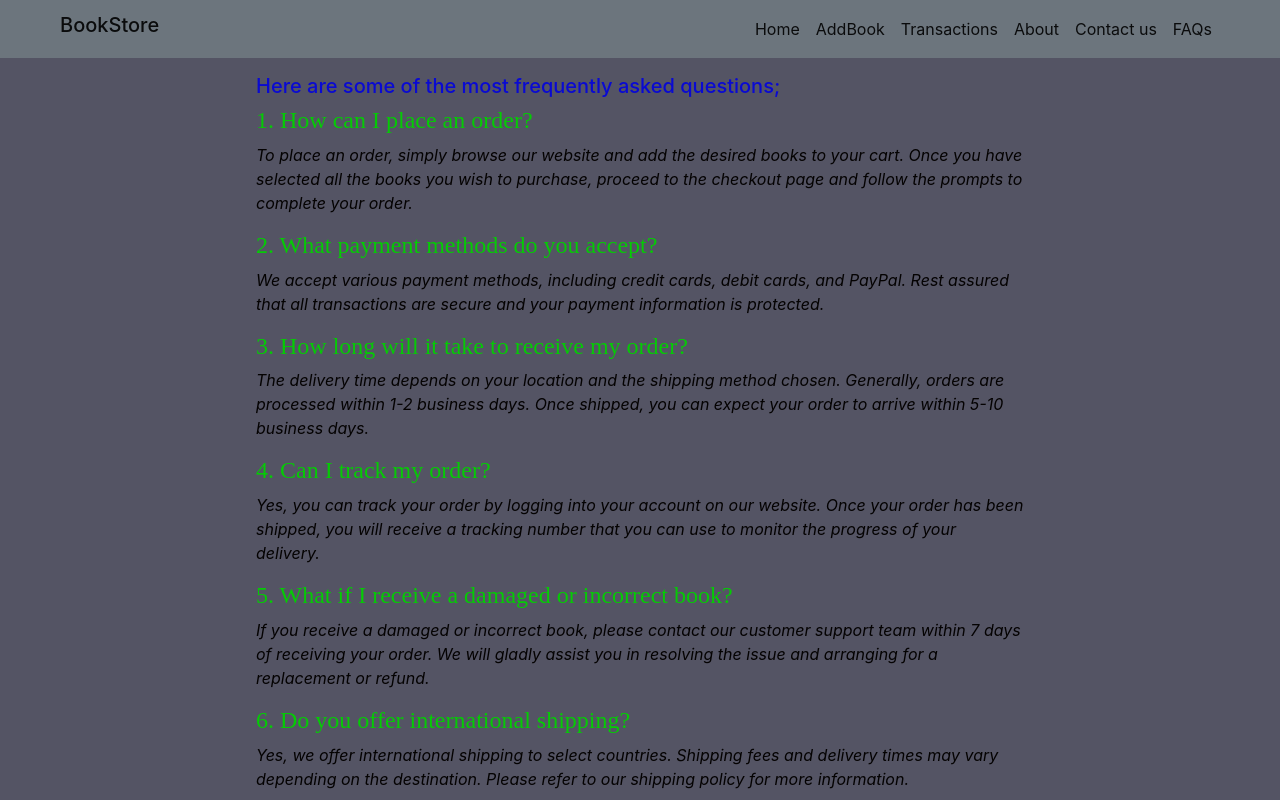
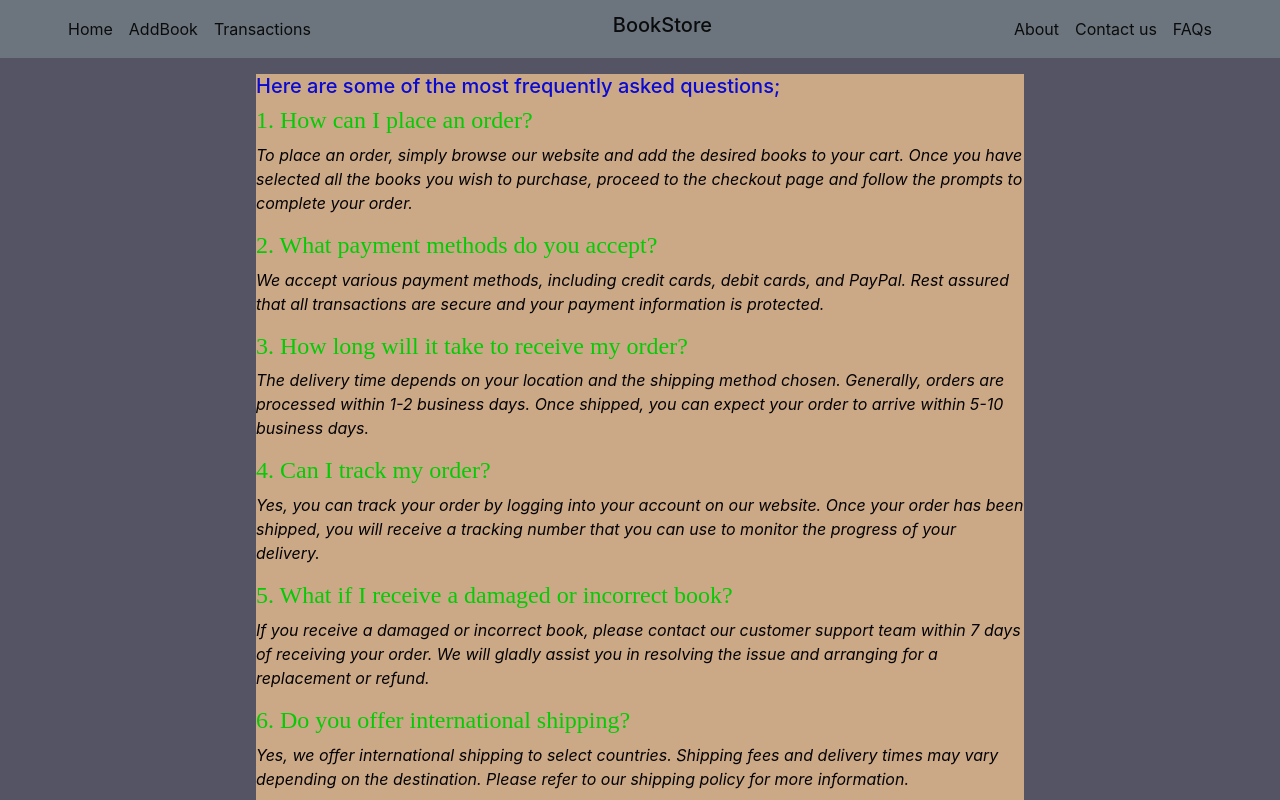
Before and after one commit to ByronKorir/bookstore-web-app-react-, a React (Create React App) app: page /faqs in a window 1280 px wide. Shown: the top 800 px of the page. Built offline with nearby package versions, Linux system fonts and the light colour scheme.

Commit message:
edit faqs

```diff
--- a/db.json
+++ b/db.json
@@ -9,7 +9,7 @@
       "description": " To Kill a Mockingbird | Summary, Characters, Book, & Facts To Kill a Mockingbird is both a young girl's coming-of-age story and a darker drama about the roots and consequences of racism and prejudice, probing how good and evil can coexist within a single community or individual.",
       "genre": "fiction",
       "price": "850",
-      "stock": 86
+      "stock": 85
     },
     {
       "title": "Into the Wild",
@@ -162,7 +162,7 @@
       "description": "Red, White & Royal Blue is an LGBT romance novel by American author Casey McQuiston, originally published on May 14, 2019, by St Martin's Griffin. It centres on the character of Alex Claremont-Diaz, a first son of the United States, and his romantic relationship with Prince Henry, a British prince.",
       "genre": "romance",
       "price": "1190",
-      "stock": "12",
+      "stock": 9,
       "id": 16
     },
     {
@@ -198,6 +198,20 @@
       "quantity": 1,
       "total": 780,
       "id": 3
+    },
+    {
+      "customer": "Beryl",
+      "book": "Red, White & Royal Blue",
+      "quantity": 3,
+      "total": 3570,
+      "id": 4
+    },
+    {
+      "customer": "beryl",
+      "book": "To Kill A MockingBird",
+      "quantity": 1,
+      "total": 850,
+      "id": 5
     }
   ]
 }
--- a/src/layout/Navbar.js
+++ b/src/layout/Navbar.js
@@ -8,8 +8,7 @@ export default function Navbar() {
     <nav className="navbar navbar-expand-lg navbar-light bg-secondary ">
       <div className="container-fluid">
         <div className=" collapse navbar-collapse" id="navbarSupportedContent">
-         <h2 className="navbar-brand me-auto ms-5" >BookStore</h2>
-          <ul className="navbar-nav mx-5 mb-2 mb-md-0">
+          <ul  className="navbar-nav mx-5 mb-2 mb-md-0">
             <li className="nav-item">
                 <Link className="nav-link active" aria-current="page" to="/">Home</Link>
               </li>
@@ -19,6 +18,9 @@ export default function Navbar() {
               <li className="nav-item">
                 <Link className="nav-link active" aria-current="page" to="/transactions">Transactions</Link>
               </li>
+          </ul>
+         <h2 className="navbar-brand mx-auto" >BookStore</h2>
+          <ul className="navbar-nav mx-5 mb-2 mb-md-0">
             <li className="nav-item">
               <Link className="nav-link active" aria-current="page" to="/about">About</Link>
             </li>
--- a/src/pages/FAQs.js
+++ b/src/pages/FAQs.js
@@ -3,7 +3,8 @@ import '../styles/Faqs.css'
 
 export default function FAQs() {
   return (
-    <div id='faqs'>
+    <div id='faqs' >
+      <div className='' id='background'>
         <h5>Here are some of the most frequently asked questions;</h5>
 
       <h4>1. How can I place an order?</h4>
@@ -44,5 +45,6 @@ Do you offer discounts or promotions?
 Can I request a specific book that is not listed on your website?
     </div> */}
     </div>
+    </div>
   )
 }
--- a/src/styles/Faqs.css
+++ b/src/styles/Faqs.css
@@ -4,7 +4,7 @@
    margin-right: 20%;
 }
 h4{
-   color: black;
+   color: rgb(28, 94, 18);
 }
 p{
    color: rgb(4, 2, 2);
@@ -16,3 +16,6 @@ h6{
 h5{
    color: rgb(10, 10, 210);
 }
+#background{
+   background-color: rgb(203, 169, 135);
+}
```
Lines whose indentation alone changed are shown as unchanged.
